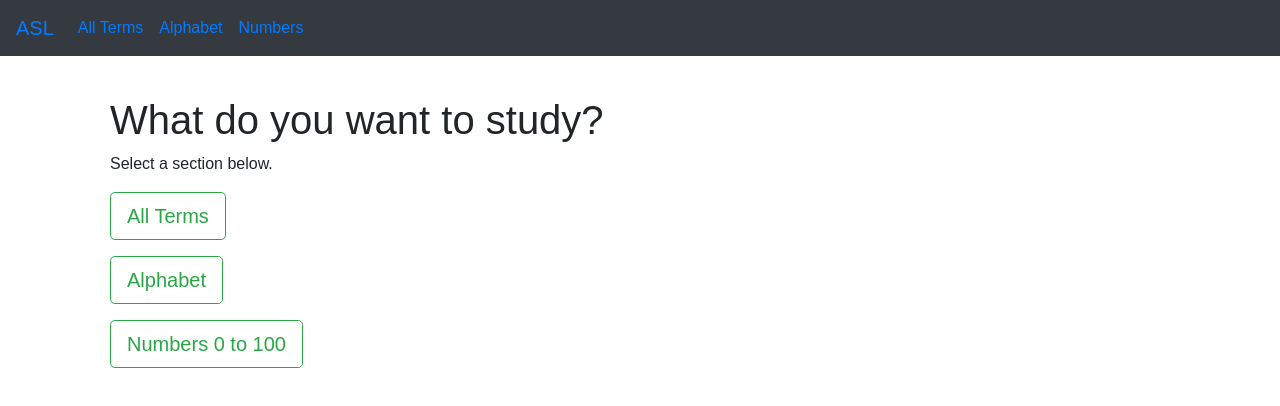
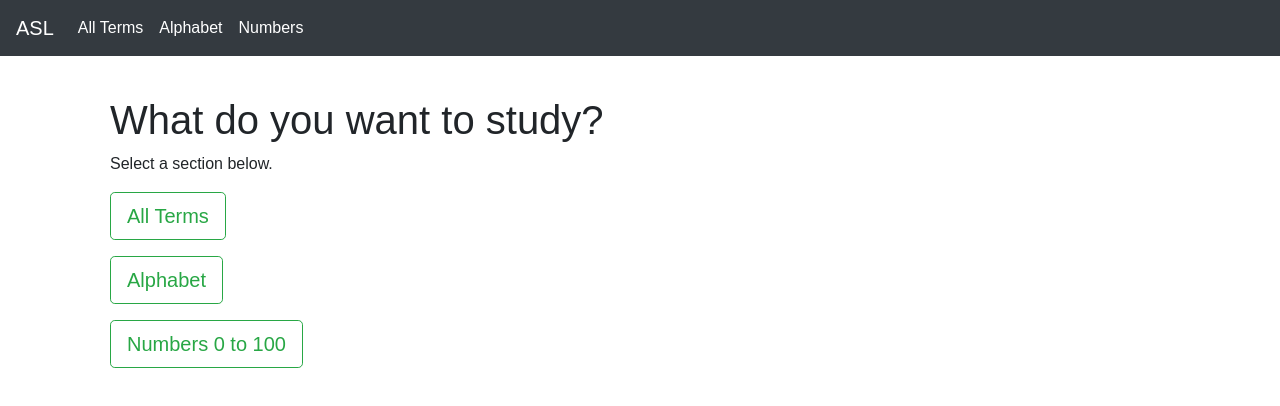
Before and after one commit to amajor/asl-study-app, a React (Create React App) app: page /#/ in a window 1280 px wide. Shown: the top 406 px of the page. Built offline with nearby package versions, Linux system fonts and the light colour scheme.

Commit message:
Improve navbar styling

```diff
--- a/src/components/PageNavigation/index.jsx
+++ b/src/components/PageNavigation/index.jsx
@@ -3,10 +3,14 @@ import { NavLink } from "react-router-dom";
 
 class PageNavigation extends Component {
   render() {
+    const navLinkStyle = {
+      textDecoration: 'none',
+      color: '#ffffff',
+    };
     return (
       <nav className="navbar navbar-expand-lg navbar-dark bg-dark">
         <span className="navbar-brand" >
-          <NavLink to="/">
+          <NavLink to="/" style={navLinkStyle}>
             ASL
           </NavLink>
         </span>
@@ -18,21 +22,21 @@ class PageNavigation extends Component {
           <ul className="navbar-nav mr-auto">
             <li className="nav-item">
               <span className="nav-link">
-                <NavLink to="/all">
+                <NavLink to="/all" style={navLinkStyle}>
                   All Terms
                 </NavLink>
               </span>
             </li>
             <li className="nav-item">
               <span className="nav-link">
-                <NavLink to="/alphabet">
+                <NavLink to="/alphabet" style={navLinkStyle}>
                   Alphabet
                 </NavLink>
               </span>
             </li>
             <li className="nav-item">
               <span className="nav-link">
-                <NavLink to="/numbers">
+                <NavLink to="/numbers" style={navLinkStyle}>
                   Numbers
                 </NavLink>
               </span>
```
